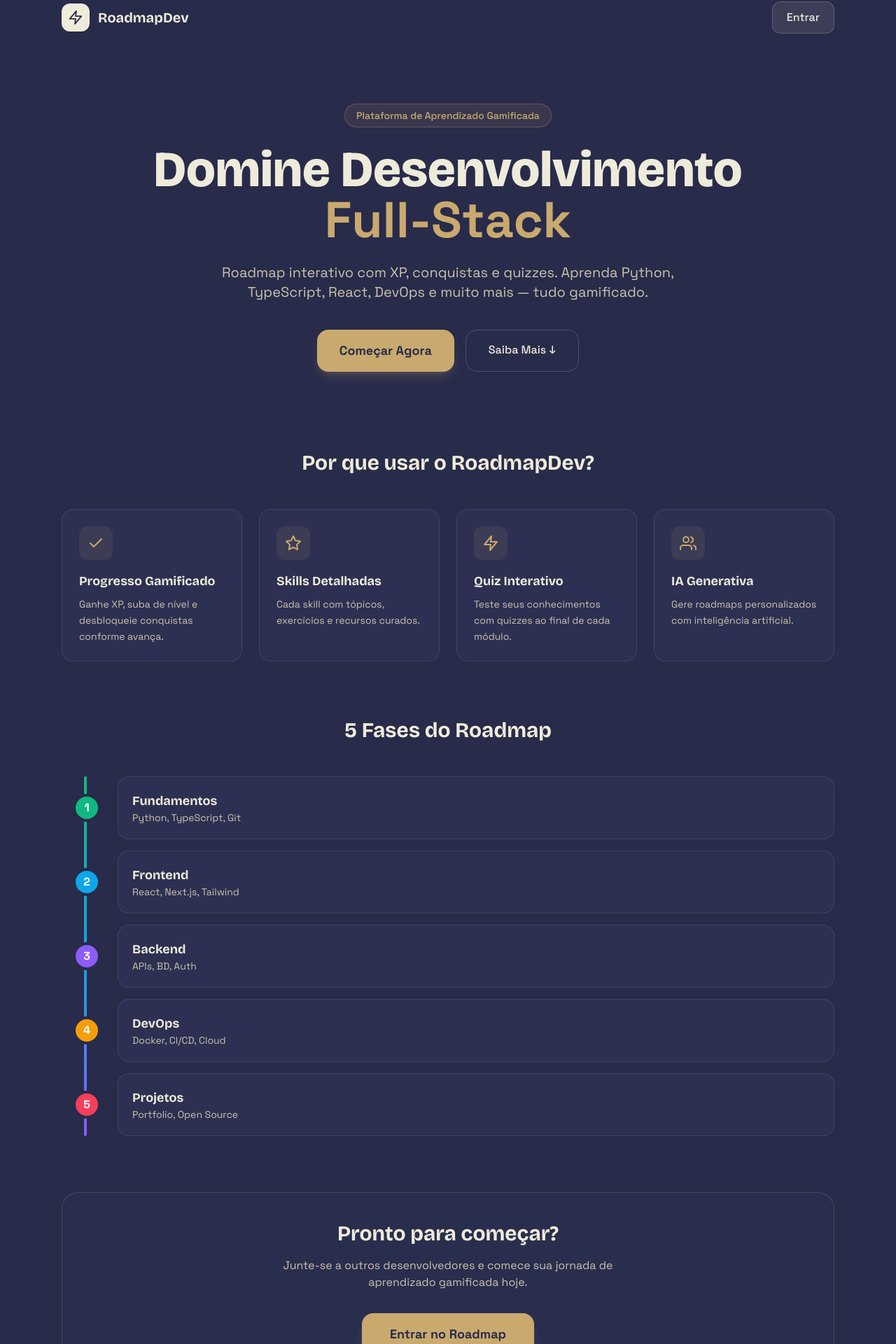
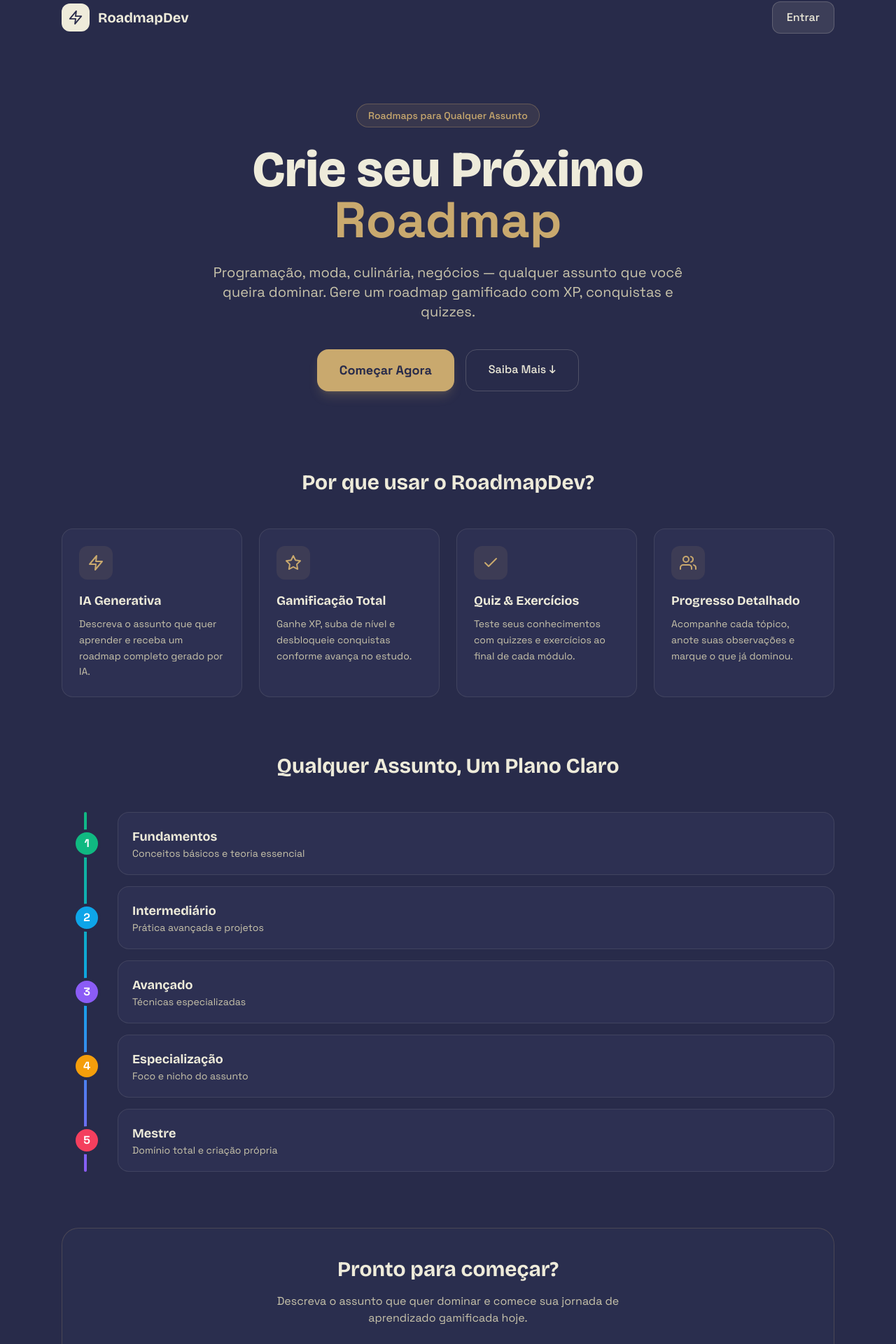
Before and after one commit to ismaeldouglasdev/roadmap-learning-ui, a React (Vite) app: page / in a window 1280 px wide. Shown: the part 18-1938 px from the top of the page at 70% size. Built offline with nearby package versions, Linux system fonts and the light colour scheme.

Commit message:
feat: generalize branding — any subject, not just dev

```diff
--- a/index.html
+++ b/index.html
@@ -3,8 +3,8 @@
 <head>
   <meta charset="UTF-8">
   <meta name="viewport" content="width=device-width, initial-scale=1.0">
-  <title>Roadmap de Desenvolvimento - Ismael Douglas</title>
-  <meta name="description" content="Roadmap gamificado de aprendizado com XP, conquistas e quizzes">
+  <title>RoadmapMaster — Crie Roadmaps Personalizados</title>
+  <meta name="description" content="Gere roadmaps de aprendizado gamificados para qualquer assunto. XP, conquistas e quizzes.">
   <meta name="theme-color" content="#282B4A">
   <meta name="apple-mobile-web-app-capable" content="yes">
   <meta name="apple-mobile-web-app-status-bar-style" content="black-translucent">
--- a/src/App.tsx
+++ b/src/App.tsx
@@ -158,8 +158,8 @@ const RoadmapView: React.FC = () => {
       <div className="max-w-4xl mx-auto px-4 py-8">
         <div className="mb-6 flex items-center justify-between">
           <div>
-            <h1 className="font-heading text-3xl md:text-4xl font-bold text-indigo-950 mb-1">Roadmap de Desenvolvimento</h1>
-            <p className="text-indigo-700 text-sm">Clique numa skill para ver topicos. Marque concluidos para ganhar XP!</p>
+            <h1 className="font-heading text-3xl md:text-4xl font-bold text-indigo-950 mb-1">Meu Roadmap</h1>
+            <p className="text-indigo-700 text-sm">Clique num tópico para ver detalhes. Marque concluídos para ganhar XP!</p>
           </div>
           <div className="flex items-center gap-2">
             <button onClick={() => setShowGenerator(true)} className="px-3 py-2 rounded-xl bg-indigo-950 hover:bg-indigo-900 text-cream-200 text-sm font-medium flex items-center gap-2 transition-colors">
--- a/src/Landing.tsx
+++ b/src/Landing.tsx
@@ -6,18 +6,18 @@ interface LandingProps {
 }
 
 const features = [
-  { icon: 'check' as const, title: 'Progresso Gamificado', desc: 'Ganhe XP, suba de nível e desbloqueie conquistas conforme avança.' },
-  { icon: 'star' as const, title: 'Skills Detalhadas', desc: 'Cada skill com tópicos, exercícios e recursos curados.' },
-  { icon: 'lightning' as const, title: 'Quiz Interativo', desc: 'Teste seus conhecimentos com quizzes ao final de cada módulo.' },
-  { icon: 'users' as const, title: 'IA Generativa', desc: 'Gere roadmaps personalizados com inteligência artificial.' },
+  { icon: 'lightning' as const, title: 'IA Generativa', desc: 'Descreva o assunto que quer aprender e receba um roadmap completo gerado por IA.' },
+  { icon: 'star' as const, title: 'Gamificação Total', desc: 'Ganhe XP, suba de nível e desbloqueie conquistas conforme avança no estudo.' },
+  { icon: 'check' as const, title: 'Quiz & Exercícios', desc: 'Teste seus conhecimentos com quizzes e exercícios ao final de cada módulo.' },
+  { icon: 'users' as const, title: 'Progresso Detalhado', desc: 'Acompanhe cada tópico, anote suas observações e marque o que já dominou.' },
 ];
 
 const phases = [
-  { n: 1, name: 'Fundamentos', color: 'bg-emerald-500', skills: 'Python, TypeScript, Git' },
-  { n: 2, name: 'Frontend', color: 'bg-sky-500', skills: 'React, Next.js, Tailwind' },
-  { n: 3, name: 'Backend', color: 'bg-violet-500', skills: 'APIs, BD, Auth' },
-  { n: 4, name: 'DevOps', color: 'bg-amber-500', skills: 'Docker, CI/CD, Cloud' },
-  { n: 5, name: 'Projetos', color: 'bg-rose-500', skills: 'Portfolio, Open Source' },
+  { n: 1, name: 'Fundamentos', color: 'bg-emerald-500', skills: 'Conceitos básicos e teoria essencial' },
+  { n: 2, name: 'Intermediário', color: 'bg-sky-500', skills: 'Prática avançada e projetos' },
+  { n: 3, name: 'Avançado', color: 'bg-violet-500', skills: 'Técnicas especializadas' },
+  { n: 4, name: 'Especialização', color: 'bg-amber-500', skills: 'Foco e nicho do assunto' },
+  { n: 5, name: 'Mestre', color: 'bg-rose-500', skills: 'Domínio total e criação própria' },
 ];
 
 export const Landing: React.FC<LandingProps> = ({ onLogin }) => (
@@ -36,14 +36,14 @@ export const Landing: React.FC<LandingProps> = ({ onLogin }) => (
 
     <section className="max-w-6xl mx-auto px-6 pt-20 pb-28 text-center">
       <div className="inline-block px-4 py-1.5 rounded-full bg-gold/10 border border-gold/30 text-gold text-sm font-medium mb-6">
-        Plataforma de Aprendizado Gamificada
+        Roadmaps para Qualquer Assunto
       </div>
       <h1 className="font-heading text-5xl md:text-7xl font-extrabold text-cream-200 leading-tight mb-6">
-        Domine Desenvolvimento<br />
-        <span className="text-gold">Full-Stack</span>
+        Crie seu Próximo<br />
+        <span className="text-gold">Roadmap</span>
       </h1>
       <p className="text-lg md:text-xl text-cream-400 max-w-2xl mx-auto mb-10 leading-relaxed">
-        Roadmap interativo com XP, conquistas e quizzes. Aprenda Python, TypeScript, React, DevOps e muito mais — tudo gamificado.
+        Programação, moda, culinária, negócios — qualquer assunto que você queira dominar. Gere um roadmap gamificado com XP, conquistas e quizzes.
       </p>
       <div className="flex flex-col sm:flex-row gap-4 justify-center">
         <button onClick={onLogin} className="px-8 py-4 rounded-2xl bg-gold hover:bg-gold-light text-indigo-950 font-bold text-lg shadow-lg shadow-gold/20 transition-all hover:scale-105">
@@ -71,7 +71,7 @@ export const Landing: React.FC<LandingProps> = ({ onLogin }) => (
     </section>
 
     <section className="max-w-6xl mx-auto px-6 pb-20">
-      <h2 className="font-heading text-3xl font-bold text-cream-200 text-center mb-12">5 Fases do Roadmap</h2>
+      <h2 className="font-heading text-3xl font-bold text-cream-200 text-center mb-12">Qualquer Assunto, Um Plano Claro</h2>
       <div className="relative">
         <div className="absolute left-8 top-0 bottom-0 w-1 bg-gradient-to-b from-emerald-500 via-sky-500 to-violet-500 rounded-full hidden md:block" />
         <div className="space-y-4">
@@ -98,16 +98,16 @@ export const Landing: React.FC<LandingProps> = ({ onLogin }) => (
     <section className="max-w-6xl mx-auto px-6 pb-24 text-center">
       <div className="p-10 rounded-3xl bg-indigo-900/30 border border-gold/20">
         <h2 className="font-heading text-3xl font-bold text-cream-200 mb-4">Pronto para começar?</h2>
-        <p className="text-cream-400 mb-8 max-w-lg mx-auto">Junte-se a outros desenvolvedores e comece sua jornada de aprendizado gamificada hoje.</p>
+        <p className="text-cream-400 mb-8 max-w-lg mx-auto">Descreva o assunto que quer dominar e comece sua jornada de aprendizado gamificada hoje.</p>
         <button onClick={onLogin} className="px-10 py-4 rounded-2xl bg-gold hover:bg-gold-light text-indigo-950 font-bold text-lg shadow-lg shadow-gold/20 transition-all hover:scale-105">
-          Entrar no Roadmap
+          Criar Meu Roadmap
         </button>
       </div>
     </section>
 
     <footer className="border-t border-cream-200/10 py-8">
       <div className="max-w-6xl mx-auto px-6 text-center text-cream-400 text-sm">
-        Desenvolvido por Ismael Douglas
+        Desenvolvido por Ismael Douglas — Roadmaps para qualquer assunto.
       </div>
     </footer>
   </div>
--- a/src/Login.tsx
+++ b/src/Login.tsx
@@ -95,7 +95,7 @@ export const LoginPage: React.FC<LoginProps> = ({ onLogin, onBack }) => {
         </div>
 
         <p className="text-center text-cream-400 text-sm mt-6">
-          Roadmap de Desenvolvimento — Ismael Douglas
+          RoadmapMaster — Ismael Douglas
         </p>
       </div>
     </div>
```
Also changed, not shown: 3 other files (tests, documents, lock files or other folders).
